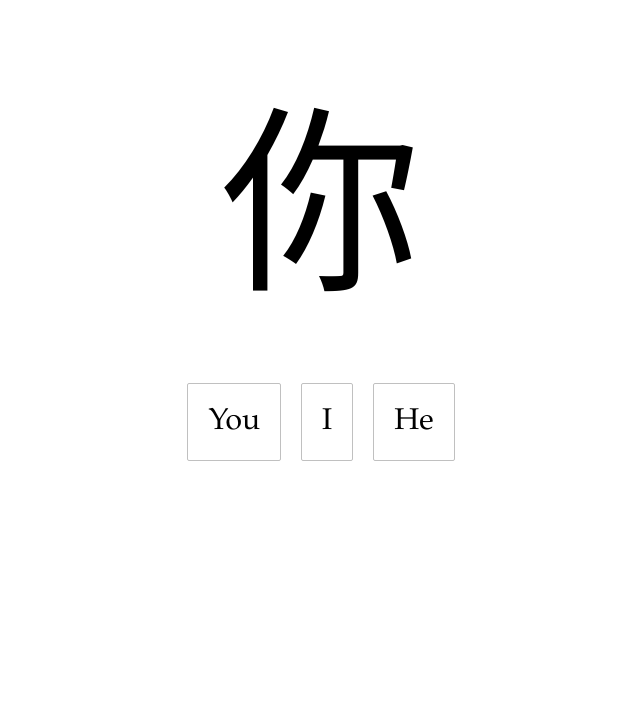
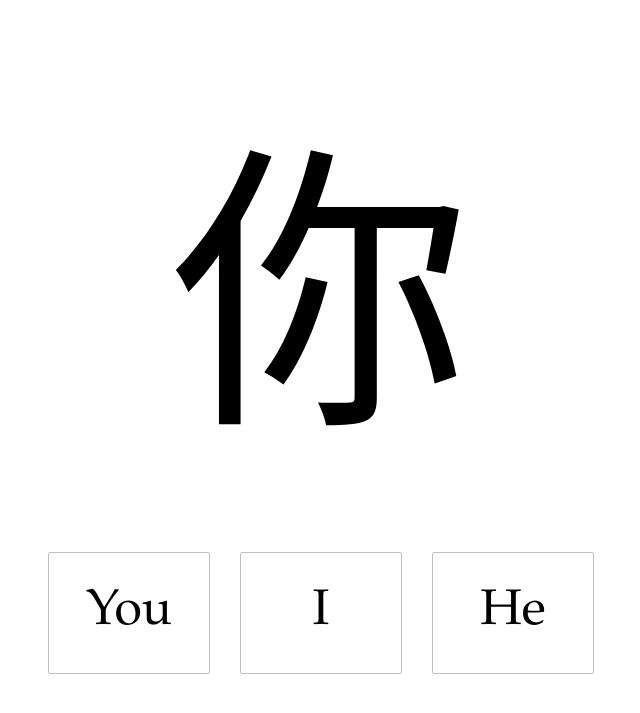
Before and after one commit to BenjaminTMilnes/ChineseTextbookApp, a plain HTML site: page ChineseTextbookApp.WebApplication/index.html in a window 1280 px wide. Shown: the part 97-810 px from the top of the page, without its empty margins (319-959 px from the left). Drawn offline with nearby package versions, Linux system fonts and the light colour scheme.

Commit message:
Minor adjustments

```diff
--- a/ChineseTextbookApp.WebApplication/application.js
+++ b/ChineseTextbookApp.WebApplication/application.js
@@ -15,6 +15,7 @@ application.controller("MainController", ["$scope", "$timeout", function MainCon
     $scope.index = -1;
     $scope.currentWord = "";
     $scope.currentChoices = [];
+    $scope.correctAnswer = "";
     $scope.showCorrect = false;
 
     $scope.getNextQuestion = function () {
@@ -27,14 +28,15 @@ application.controller("MainController", ["$scope", "$timeout", function MainCon
 
         $scope.currentWord = vocabulary[$scope.index].word;
         $scope.currentChoices = vocabulary[$scope.index].choices;
+        $scope.correctAnswer = vocabulary[$scope.index].choices[0];
 
         $scope.showCorrect = false;
     }
 
     $scope.getNextQuestion();
 
-    $scope.chooseAnswer = function (index) {
-        if (index == 0) {
+    $scope.chooseAnswer = function (answer) {
+        if (answer == $scope.correctAnswer) {
             $scope.showCorrect = true;
             $timeout($scope.getNextQuestion, 1000);
         }
--- a/ChineseTextbookApp.WebApplication/index.html
+++ b/ChineseTextbookApp.WebApplication/index.html
@@ -13,7 +13,7 @@
     <div class="flashcards">
         <div class="word">{{currentWord}}</div>
         <div class="choices">
-            <div class="choice" ng-repeat="choice in currentChoices" ng-click="chooseAnswer($index)">{{choice}}</div>
+            <div class="choice" ng-repeat="choice in currentChoices" ng-click="chooseAnswer(choice)">{{choice}}</div>
         </div>
         <div class="correct" ng-show="showCorrect">Correct</div>
     </div>
--- a/ChineseTextbookApp.WebApplication/style.css
+++ b/ChineseTextbookApp.WebApplication/style.css
@@ -2,38 +2,47 @@
 
 
 
-.flashcards{
-    width:1000px;
-    margin:100px auto;
+.flashcards {
+    width: 1000px;
+    margin: 100px auto;
 }
 
 
 
-.word{
-     font-size:200px;
-     font-family:KaiTi;
-      text-align:center;
-       padding:40px;
+.word {
+    font-size: 300px;
+    font-family: KaiTi;
+    text-align: center;
+    padding: 50px;
 }
 
 
-.choices{
-     display:flex;
-      flex-direction:row;
-      align-items: stretch;
-      justify-content:center;
+.choices {
+    display: flex;
+    flex-direction: row;
+    align-items: stretch;
+    justify-content: center;
 }
 
-.choice{
-
-    font-family:'Book Antiqua';
-    padding:20px;
-     border: 1px solid #C0C0C0;
-      border-radius:2px;
-       margin:10px;
-        font-size:30px;
+.choice {
+    font-family: 'Book Antiqua';
+    padding: 30px;
+    border: 1px solid #C0C0C0;
+    border-radius: 2px;
+    margin: 15px;
+    font-size: 50px;
+    cursor: pointer;
+    min-width:100px;
+    text-align:center;
+    vertical-align:middle;
 }
 
-.choice-number{
-    display:none;
+    .choice:hover {
+        background-color: #1d67ce;
+        border-color: #225baa;
+        color: #FFFFFF;
+    }
+
+.choice-number {
+    display: none;
 }
```
